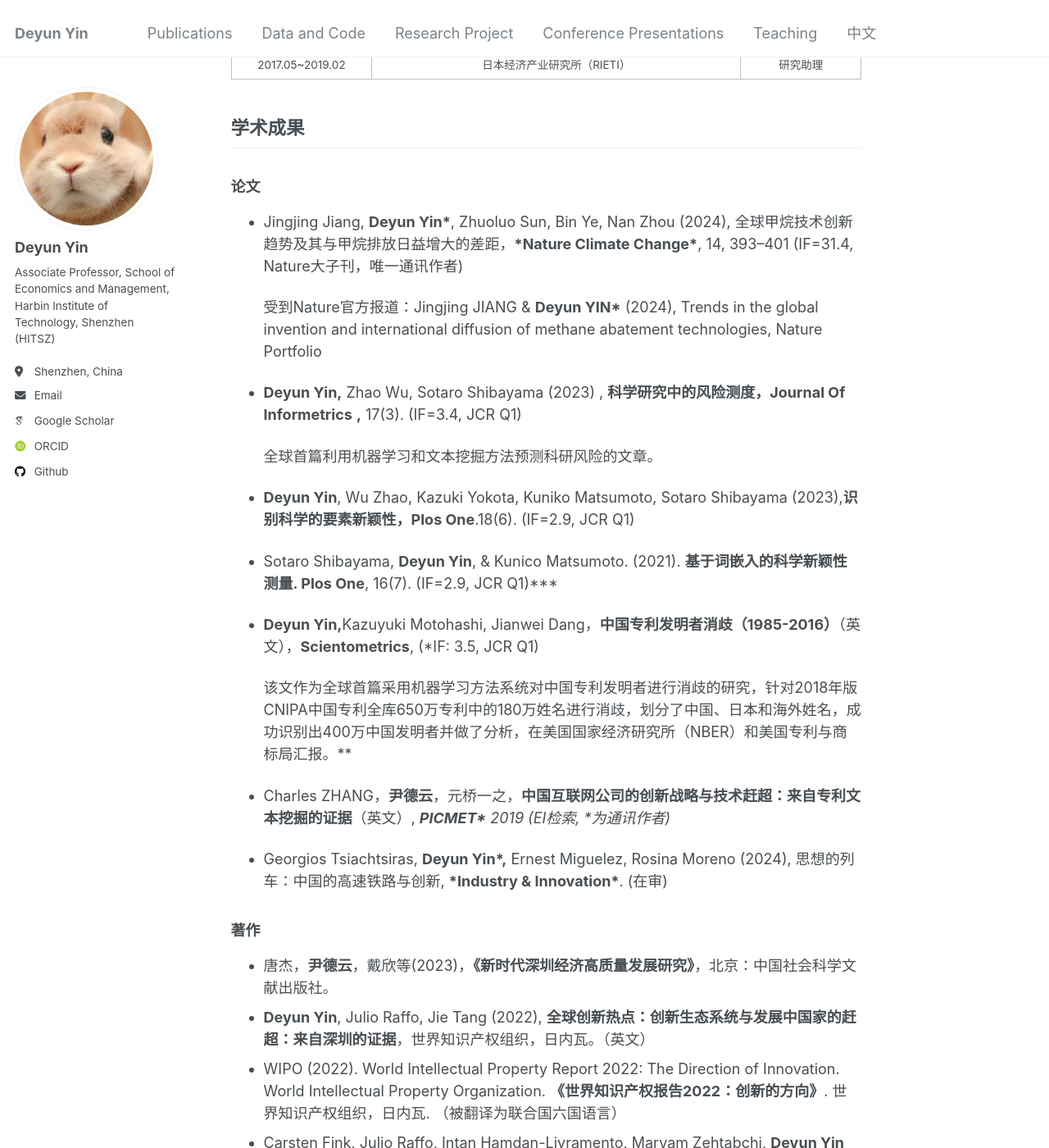
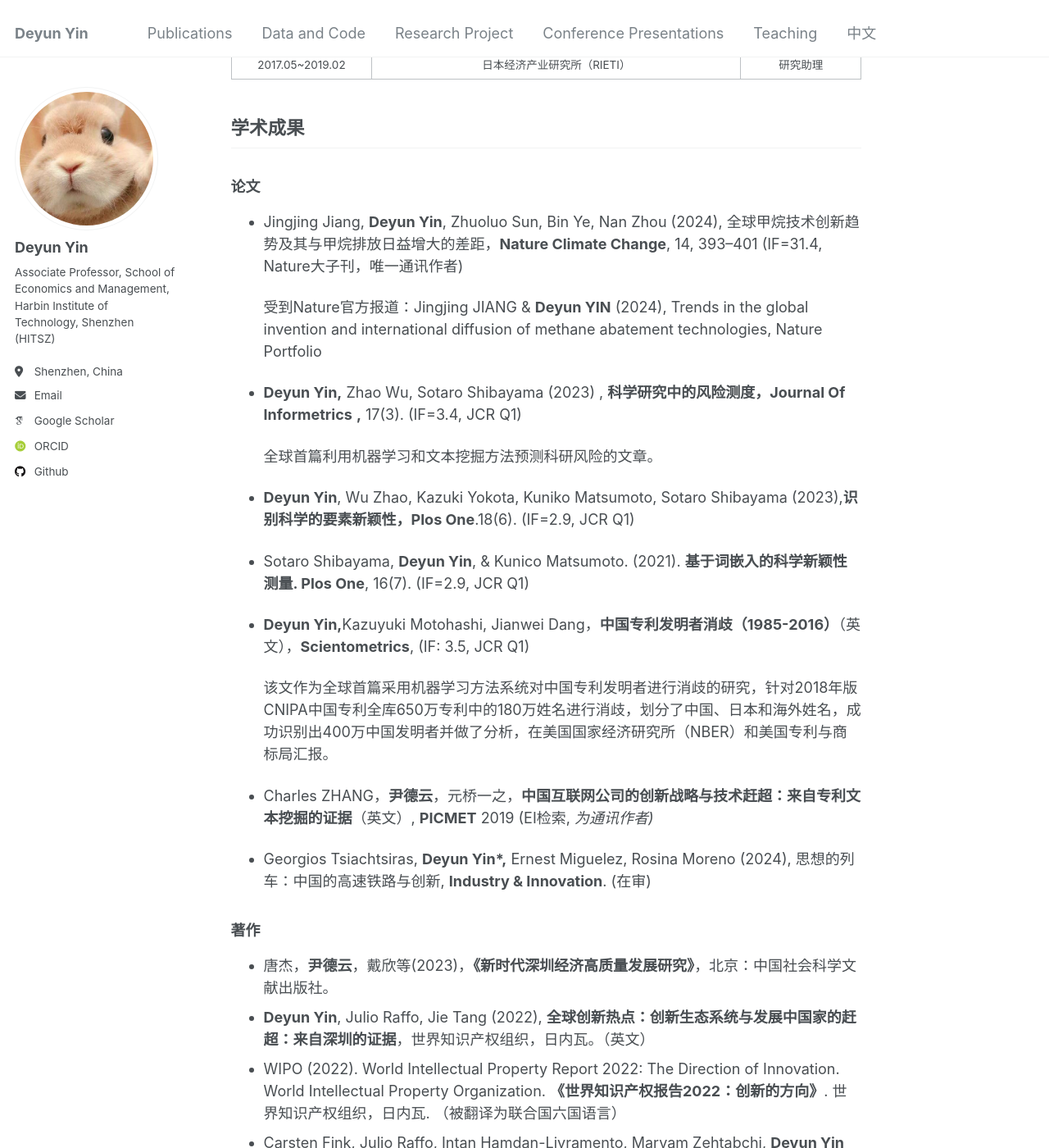
Before and after one commit to DeyunYinWIPO/DeyunYinWIPO.github.io, a Jekyll site: the page built from _pages/cn_version.md, in a window 1280 px wide and 1400 px high, scrolled down 1776 px. Shown: the whole window at 82% size. Built offline with Jekyll 4.4.1, drawn with Linux system fonts in a browser that asks for light colours; some web fonts are replaced.

```diff
--- a/_pages/cn_version.md
+++ b/_pages/cn_version.md
@@ -55,9 +55,9 @@ redirect_from:
 
 ### 论文
 
-- Jingjing Jiang, **Deyun Yin\***, Zhuoluo Sun, Bin Ye, Nan Zhou (2024), 全球甲烷技术创新趋势及其与甲烷排放日益增大的差距，***Nature Climate Change\***, 14, 393–401 (IF=31.4, Nature大子刊，唯一通讯作者)
+- Jingjing Jiang, **Deyun Yin**, Zhuoluo Sun, Bin Ye, Nan Zhou (2024), 全球甲烷技术创新趋势及其与甲烷排放日益增大的差距，**Nature Climate Change**, 14, 393–401 (IF=31.4, Nature大子刊，唯一通讯作者)
 
-  受到Nature官方报道：Jingjing JIANG & **Deyun YIN\*** (2024), Trends in the global invention and international diffusion of methane abatement technologies, Nature Portfolio
+  受到Nature官方报道：Jingjing JIANG & **Deyun YIN** (2024), Trends in the global invention and international diffusion of methane abatement technologies, Nature Portfolio
 
 - **Deyun Yin,** Zhao Wu, Sotaro Shibayama (2023) , **科学研究中的风险测度，Journal Of Informetrics** **,** 17(3).  (IF=3.4, JCR Q1)
 
@@ -65,15 +65,15 @@ redirect_from:
 
 - **Deyun Yin**,  Wu Zhao, Kazuki Yokota, Kuniko Matsumoto, Sotaro Shibayama (2023),**识别科学的要素新颖性，Plos One**.18(6). (IF=2.9, JCR Q1)
 
-- Sotaro Shibayama, **Deyun Yin**, & Kunico Matsumoto. (2021). **基于词嵌入的科学新颖性测量. Plos One**, 16(7). (IF=2.9, JCR Q1)***
+- Sotaro Shibayama, **Deyun Yin**, & Kunico Matsumoto. (2021). **基于词嵌入的科学新颖性测量. Plos One**, 16(7). (IF=2.9, JCR Q1)
 
-- **Deyun Yin,**Kazuyuki Motohashi, Jianwei Dang，**中国专利发明者消歧（1985-2016）**（英文），**Scientometrics**, (*IF: 3.5, JCR Q1)
+- **Deyun Yin,**Kazuyuki Motohashi, Jianwei Dang，**中国专利发明者消歧（1985-2016）**（英文），**Scientometrics**, (IF: 3.5, JCR Q1)
 
-  该文作为全球首篇采用机器学习方法系统对中国专利发明者进行消歧的研究，针对2018年版CNIPA中国专利全库650万专利中的180万姓名进行消歧，划分了中国、日本和海外姓名，成功识别出400万中国发明者并做了分析，在美国国家经济研究所（NBER）和美国专利与商标局汇报。**
+  该文作为全球首篇采用机器学习方法系统对中国专利发明者进行消歧的研究，针对2018年版CNIPA中国专利全库650万专利中的180万姓名进行消歧，划分了中国、日本和海外姓名，成功识别出400万中国发明者并做了分析，在美国国家经济研究所（NBER）和美国专利与商标局汇报。
 
-- Charles ZHANG，**尹德云**，元桥一之，**中国互联网公司的创新战略与技术赶超：来自专利文本挖掘的证据**（英文）, ***PICMET\*** 2019 (EI检索, *为通讯作者)*
+- Charles ZHANG，**尹德云**，元桥一之，**中国互联网公司的创新战略与技术赶超：来自专利文本挖掘的证据**（英文）, **PICMET** 2019 (EI检索, *为通讯作者)*
 
-- Georgios Tsiachtsiras, **Deyun Yin\*,** Ernest Miguelez, Rosina Moreno (2024), 思想的列车：中国的高速铁路与创新, ***Industry & Innovation\***. (在审)
+- Georgios Tsiachtsiras, **Deyun Yin\*,** Ernest Miguelez, Rosina Moreno (2024), 思想的列车：中国的高速铁路与创新, **Industry & Innovation**. (在审)
 
 ### 著作
 
```
